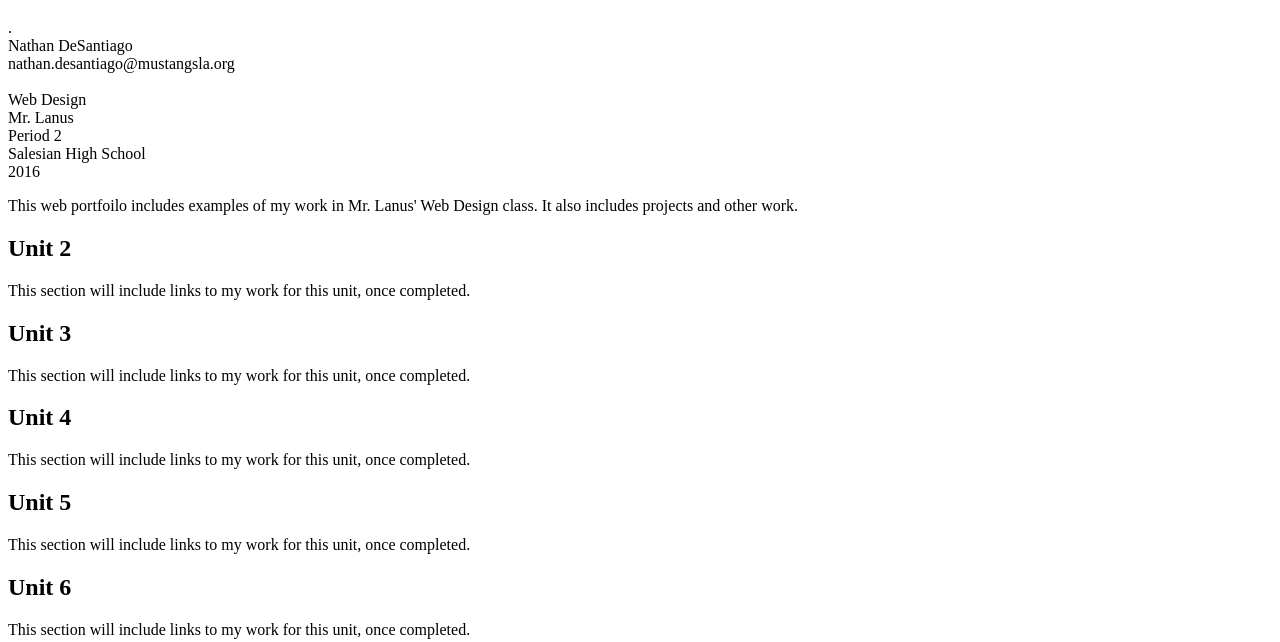
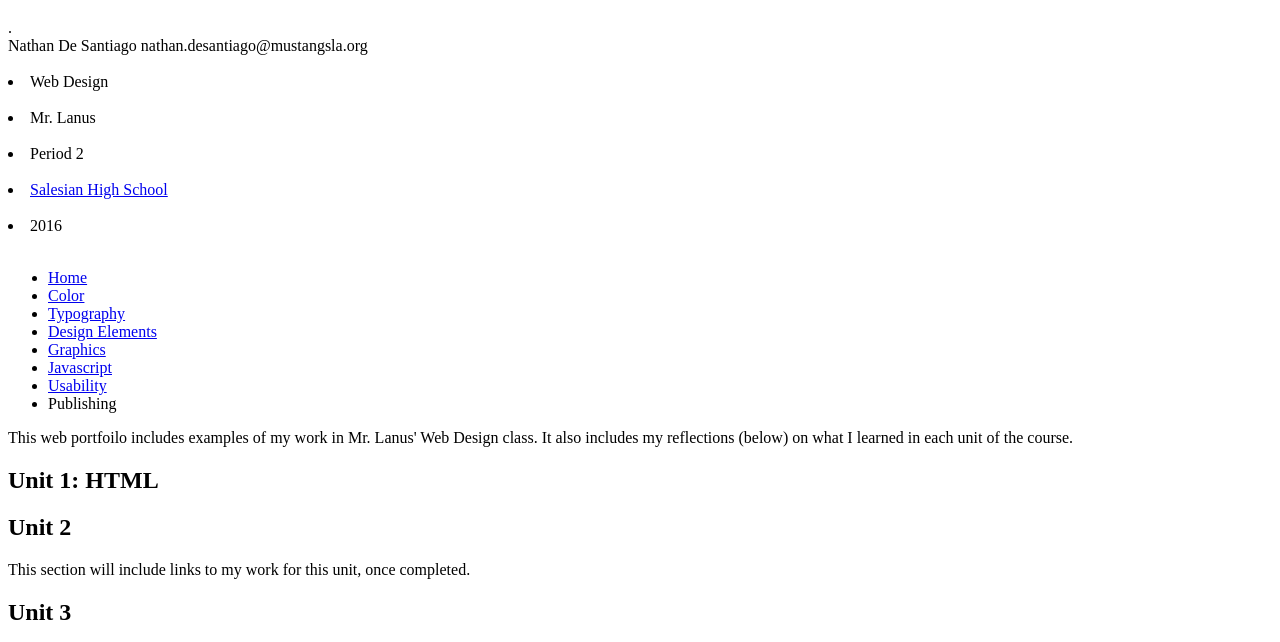
Before and after one commit to Nate829/portfolio_nathandesantiago, a plain HTML site: page index.html in a window 1280 px wide. Shown: the part 87-729 px from the top of the page. Drawn offline with Linux system fonts and the light colour scheme.

Commit message:
added skeleton

```diff
--- a/index.html
+++ b/index.html
@@ -8,26 +8,44 @@
     <!-- -->
     <h1>Web Portfolio</h1>.
  <div>
-       Nathan DeSantiago<br/>
-       nathan.desantiago@mustangsla.org</br>
+      Nathan De Santiago
+      nathan.desantiago@mustangsla.org
  </div></br>
 
  <div>
-        Web Design</br>
-        Mr. Lanus</br>
-        Period 2 </br>
-        Salesian High School</br>
-        2016 </br>
+    <li>Web Design</li></br>
+        <li>Mr. Lanus</li></br>
+          <li>Period 2</li></br>
+            <li><a href="http://www.mustangsla.org/">Salesian High School</a></li></br>
+              <li>2016</li></br>
 
  </div>
 
- <!-- This is my web porfoilo -->
-    <main>
-       <p>
-         This web portfoilo includes examples of my work in Mr. Lanus' Web Design class.
-          It also includes projects and other work.
+<nav>
+  <ul>
 
-       </p>
+    <li><a href="index.html">Home</a></li>
+    <li><a href="color.html">Color</a></li>
+    <li><a href="typography.html">Typography</a></li>
+    <li><a href="designelements.html">Design Elements</a></li>
+    <li><a href="graphics.html">Graphics</a></li>
+    <li><a href="javascript.html">Javascript</a></li>
+    <li><a href="usability.html">Usability</a></li>
+    <li><a herf="publishing.html">Publishing</a></li>
+
+  </ul>
+</nav>
+
+
+<main>
+
+    </main>
+       <p>This web portfoilo includes examples of my work in Mr. Lanus' Web
+         Design class. It also includes my reflections (below) on what I
+         learned in each unit of the course.</p>
+
+       <h2> Unit 1: HTML </h2>
+
 
        <h2>Unit 2</h2>
       <p>This section will include links to my work for this unit, once completed.</p>
@@ -50,7 +68,7 @@
       <h2>Unit 8</h2>
       <p>This section will include links to my work for this unit, once completed.</p>
 
-      <p> This was all the units I learned while in Web Design.
+      <p> This was all the units I learned while in Web Design..3
 
     </main>
   </body>
```
Also changed, not shown: graphics.html (+9 -0 lines), javascript.html (added, +9 -0 lines), publishing.html (+9 -0 lines), typography.html (+9 -0 lines), usability.html (+9 -0 lines), scripting.html (deleted).
